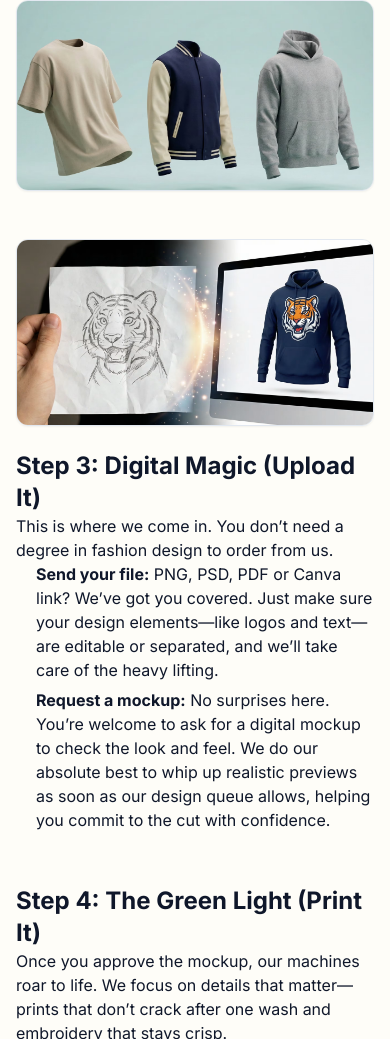
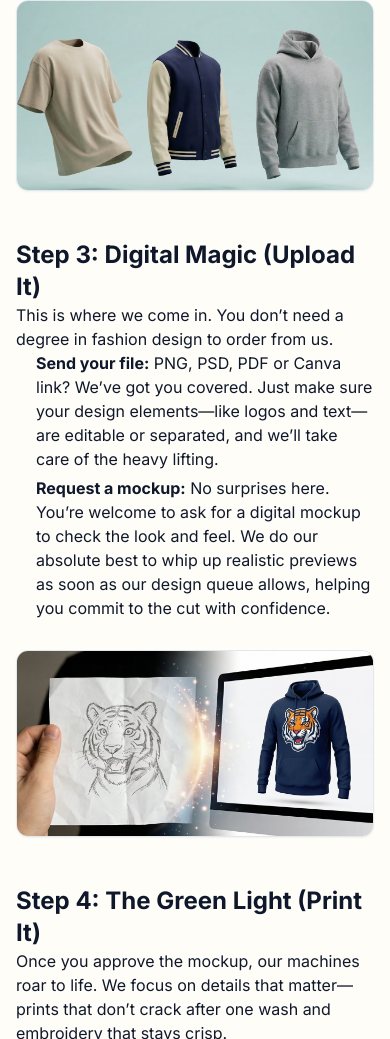
Before and after one commit to Aakarsh-Arya/wearnexora, a plain HTML site: page blog.html in a window 390 px wide. Shown: the part 1973-3012 px from the top of the page. Drawn offline with nearby package versions, Linux system fonts and the light colour scheme.

Commit message:
fix: reorder blog step 3 for mobile readability

```diff
--- a/blog.html
+++ b/blog.html
@@ -118,9 +118,6 @@
 
       <section id="step-3" class="space-y-4">
         <div class="grid md:grid-cols-[1fr_1.2fr] gap-6 items-center">
-          <figure class="rounded-xl overflow-hidden border border-slate-200 shadow-sm">
-            <img src="Images/Blog/bg1_img4.avif" alt="Split view of rough sketch turning into a polished digital mockup" class="w-full h-auto" loading="lazy">
-          </figure>
           <div>
             <h2 class="text-2xl font-bold text-slate-900">Step 3: Digital Magic (Upload It)</h2>
             <p>This is where we come in. You don’t need a degree in fashion design to order from us.
@@ -132,6 +129,9 @@
 </li>
             </ul>
           </div>
+          <figure class="rounded-xl overflow-hidden border border-slate-200 shadow-sm md:order-first">
+            <img src="Images/Blog/bg1_img4.avif" alt="Split view of rough sketch turning into a polished digital mockup" class="w-full h-auto" loading="lazy">
+          </figure>
         </div>
       </section>
 
```
